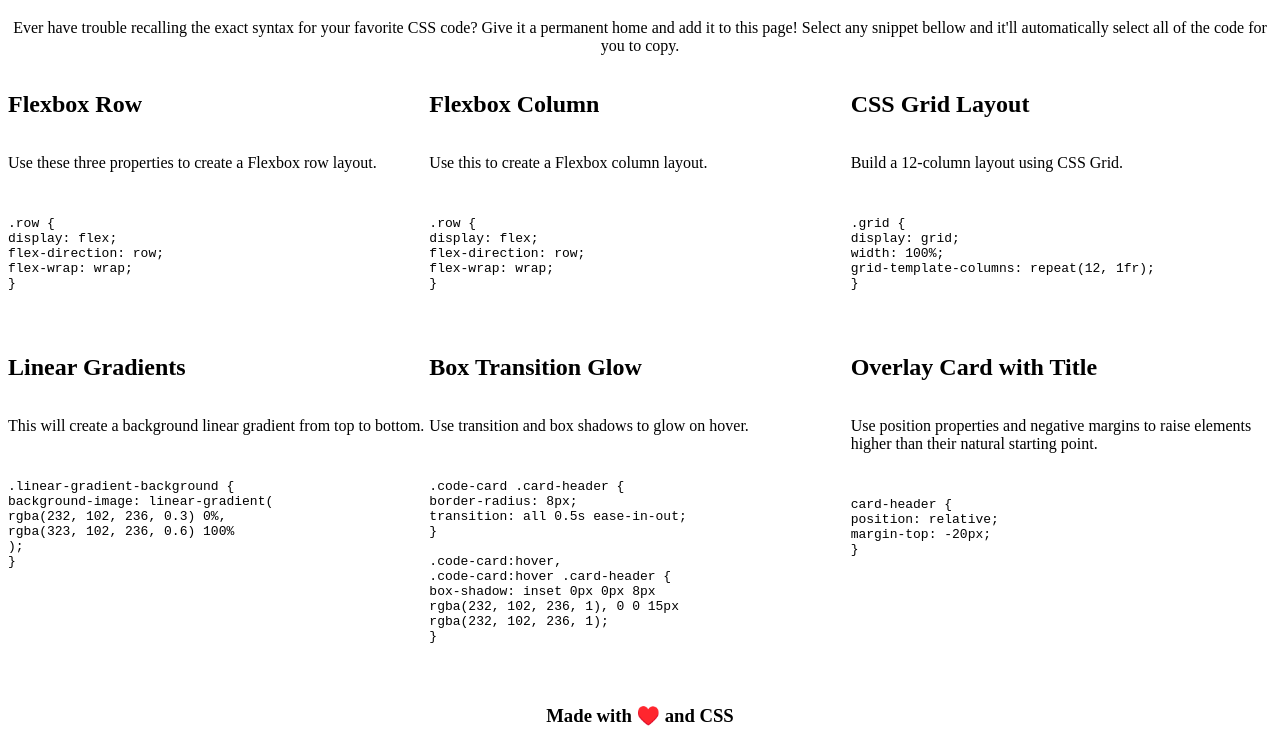
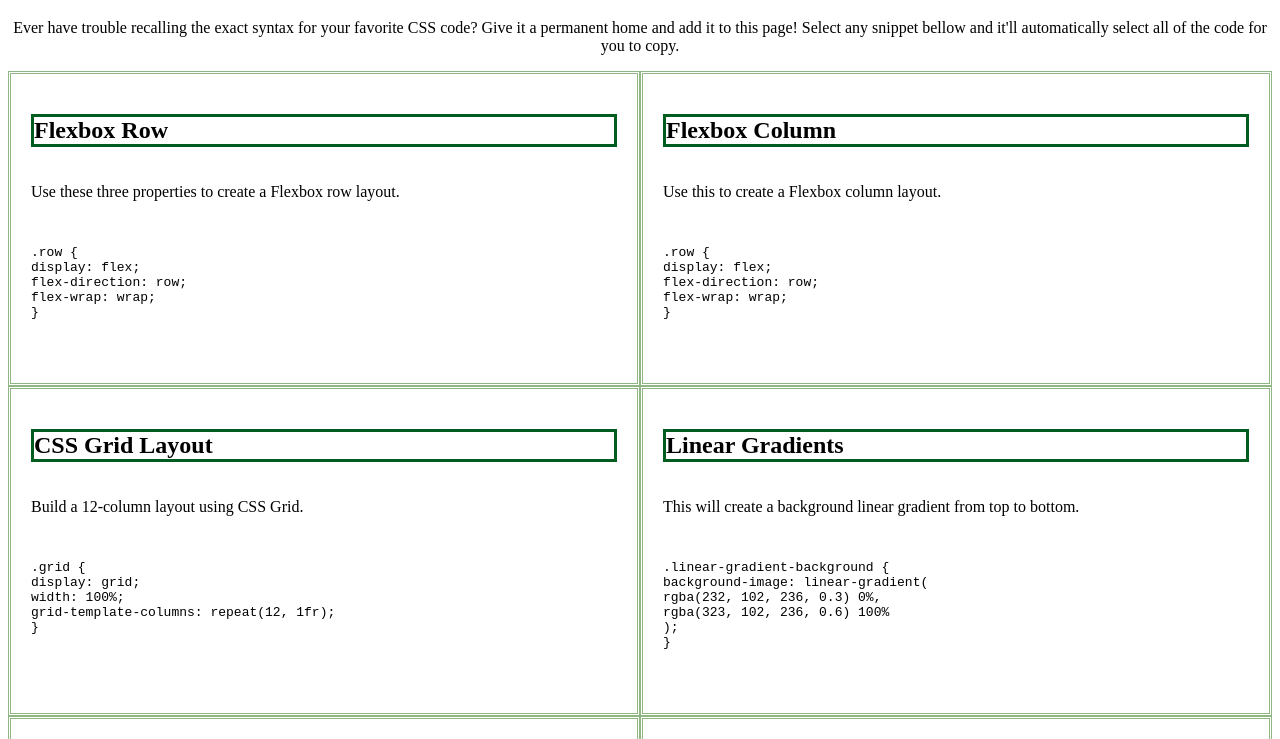
Before and after one commit to jeffz98/my-special-mini-project, a plain HTML site: page index.html in a window 1280 px wide. Shown: the part 61-800 px from the top of the page. Drawn offline with Linux system fonts and the light colour scheme.

Commit message:
colors created using css variables

```diff
--- a/assets/style.css
+++ b/assets/style.css
@@ -1,3 +1,8 @@
+:root {
+    --light-green: rgb(143, 182, 131);
+    --dark-green: rgb(0, 92, 32);
+}
+
 /* Centers the whole page and adapts width setting to contain padding and border */
 body {
     text-align: center;
@@ -17,6 +22,14 @@ body {
     flex-direction: column;
     text-align: start;
     flex: 1 0 400px;
+
+    border: 3px var(--light-green) double;
+    padding: 20px;
+}
+
+.card h2 {
+    border: 3px var(--dark-green) solid;
+
 }
 
 /* Removes unnecessary whitespace/indentation */
```
